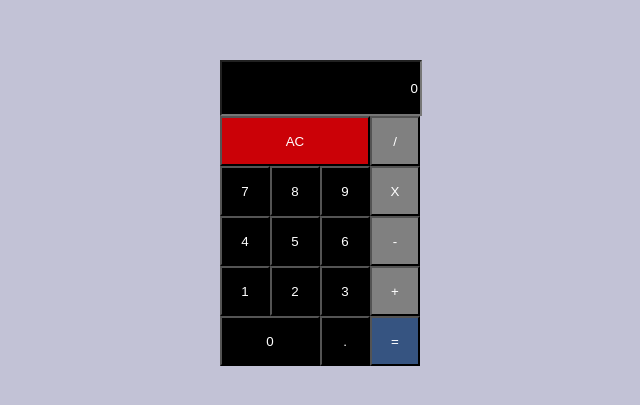
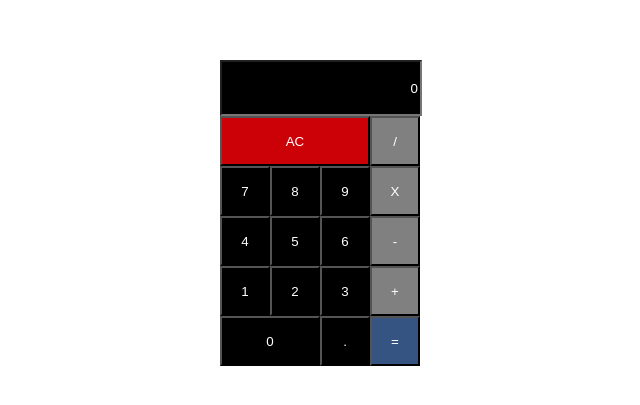
Before and after one commit to kavinshah/Calculator, a React (Create React App) app: page / in a window 1280 px wide. Shown: the part 187-592 px from the top of the page, without its empty margins (319-959 px from the left). Built offline with nearby package versions, Linux system fonts and the light colour scheme.

Commit message:
changes to background color

```diff
--- a/src/App.css
+++ b/src/App.css
@@ -6,7 +6,7 @@
 }
 
 body {
-  background: #c2c2d6;
+  background: #FFFFFF;
 }
 
 button{
```
